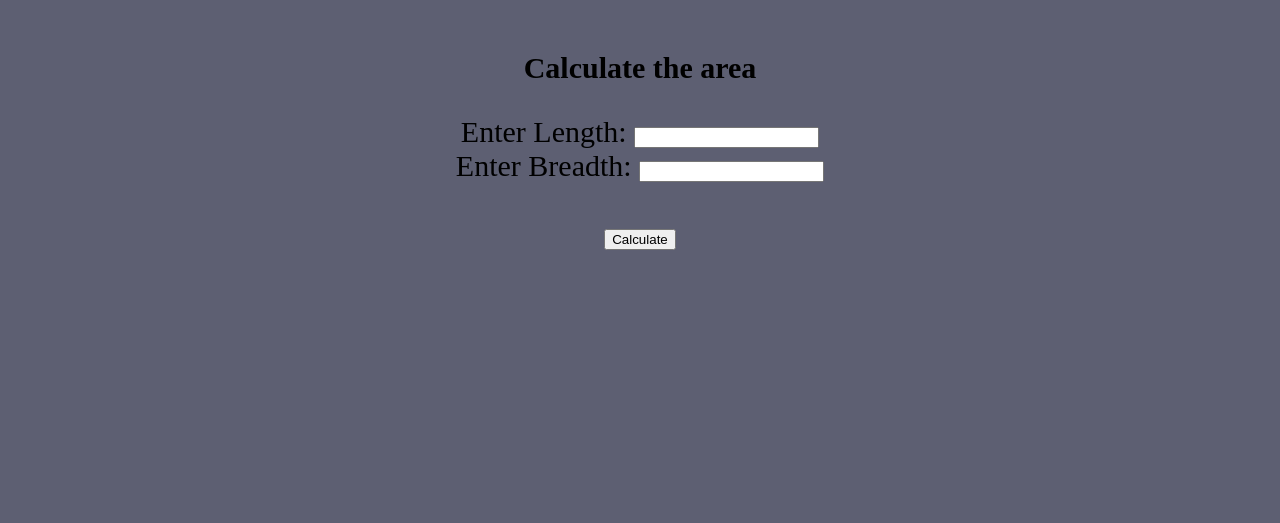
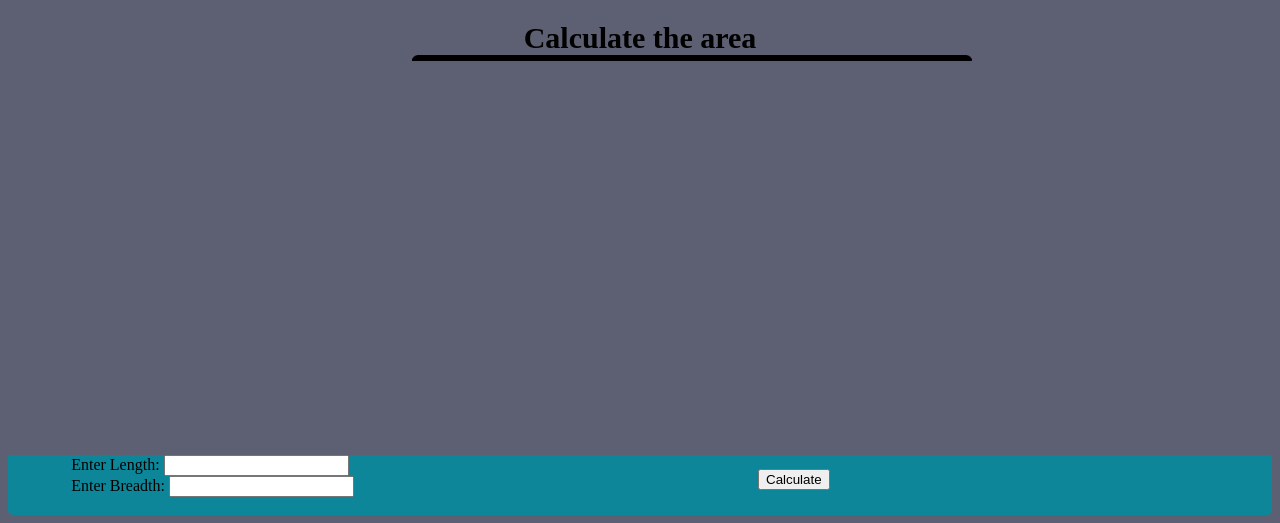
Before and after one commit to RKet729/Area-calculator, a Flask app: page / in a window 1280 px wide. Shown: the part 1231-1754 px from the top of the page. Before the commit the page ends 1481 px from the top, so only its background shows below. Run offline with Flask 3, Linux system fonts and the light colour scheme.

Commit message:
result css

```diff
--- a/app.py
+++ b/app.py
@@ -8,11 +8,9 @@ def calculator():
     if request.method == 'POST':
         length=float(request.form.get('length'))
         breadth=float(request.form.get('breadth'))
-
-        unit=str(request.form.get('unit'))
         area= length * breadth
     else:
         length=breadth=area=None
-    return render_template('index.html',length=length, breadth=breadth,area=area)
+    return render_template('index.html',area=area, length=length, breadth=breadth)
 if __name__=='__main__':
     app.run(debug=True)
--- a/static/style.css
+++ b/static/style.css
@@ -78,7 +78,9 @@ img {
     transform: rotate(0deg) scale(1.4);
 }
 
-
+button{
+    text-align: right;
+}
 button:hover {
     background-color: green;
 }
@@ -93,9 +95,70 @@ h2{
 }
 h3{
     font-size: 30px;
+    margin: 0;
+    padding: 0;
+    text-align: center;
 }
 
 .calculator{
-    text-align: center;
+    margin-left: 32%;
     font-size: 30px;
+    height: 400px;
+    width: 560px;
 }
+.result{
+    font-size: 25px;
+    background-color: grey;
+    border: solid black;
+    border-top-right-radius: 20px;
+    border-top-left-radius: 20px;
+    height:auto;
+}
+.user_input{
+    background-color: rgb(12, 134, 152);
+    height: auto;
+    border-bottom-left-radius: 5px;
+    border-bottom-right-radius: 5px;
+    position: relative;
+}
+.measure{
+    margin-left: 5%;
+}
+
+#lb{
+    margin-left: 5%;
+
+}
+#submit-button{
+    bottom: 0;
+    right: 0;
+    position: absolute;
+    margin-right: 35%;
+    margin-bottom: 2%;
+
+}
+.measure{
+    overflow: hidden;
+    white-space: nowrap;
+    animation: typing 3s;
+}
+@keyframes typing {
+    from {
+        width: 0;
+    }
+    to {
+        width: 100%;
+    }
+}
+
+.measure p:nth-child(1) {
+    animation-delay: 3s;
+}
+
+.measure p:nth-child(2) {
+    animation-delay: 4s;
+}
+
+.measure p:nth-child(3) {
+    animation-delay: 5s;
+}
--- a/templates/index.html
+++ b/templates/index.html
@@ -2,12 +2,12 @@
 <html lang="en">
 <meta charset="UTF-8">
 <meta name="viewport" content="width=device-width, initial-scale=1.0">
-<!-- <link rel="stylesheet" href="static/style.css"> -->
 
 
 <head>
     <title> Area Calculator</title>
     <link rel="stylesheet" href="static/style.css">
+    <link rel="favicon" href="static/img/favicon">
 </head>
 
 <body>
@@ -63,7 +63,7 @@
             <td>7</td>
             <td>(<sup>7</sup>/<su>4</sub> )a<sup>2</sup>cot(<sup>180°</sup>/<sub>7</sub> )</td>
             <td>where a=length of side</td>
-            <td class="pop"><img src="static?img/heptagon.png" alt="heptagon"></td>
+            <td class="pop"><img src="static/img/heptagon.png" alt="heptagon"></td>
         </tr>
         <tr>
             <td>6</td>
@@ -77,7 +77,7 @@
     </table>
     <br>
     <br>
-    <h2>Derivation of formula to calculate the area of rectangle    </h2>
+    <h2>Derivation of formula to calculate the area of rectangle </h2>
 
 
     <iframe width="560" height="315" src="https://www.youtube.com/embed/csNM8CwyunI?si=Y-Z9cFWiFY471YGt"
@@ -89,36 +89,45 @@
 
     <br>
     <br>
+    <h3>Calculate the area</h3>
     <div class="calculator">
-        <h3>Calculate the area</h3>
-        <form action="/" method="post">
+        <div class="result">
+            {% if area is not none %}
+            {% if length|float >= 1 and breadth|float >= 1 %}
+            <div class="measure">
+                <p>Length: {{ length }} {{ selected_unit }}</p>
+                <p>Breadth: {{ breadth }} {{ selected_unit }}</p>
+                <p>Area: {{ area }} square unit</p>
+                {% else %}
+                <p>Length and breadth must be a positive non zero numbers.</p>
+                {% endif %}
+                {% endif %}
+            </div>
+
+        </div>
+        <div class="user_input">
+            <div id="lb">
+                <form action="#" method="post">
                     <label for="length">Enter Length: </label>
                     <input type="number" step="any" name="length" id="length" required>
                     <br>
 
                     <label for="breadth">Enter Breadth: </label>
                     <input type="number" step="any" name="breadth" id="breadth" required>
-            <br>
-
-            <!-- <label for class="selected_unit">Select unit</label>
-            <select name="selected_unit">
+                    <!-- <select name="selected_unit">
                         <option value="cm">cm</option>
                         <option value="inch">inch</option>
                         <option value="feet">ft</option>
                     </select> -->
+
+            </div>
             <br>
-            <button type="submit">Calculate</button>
+            <button type="submit" id="submit-button">Calculate</button>
+        </div>
 
         </form>
-        {% if area is not none %}
-        {% if length|float >= 0 and breadth|float >= 0 %}
-        <p>Length: {{ length }}</p>
-        <p>Breadth: {{ breadth }}</p>
-        <p>Area: {{ area }} square unit</p>
-        {% else %}
-        <p class="show_error">Length and breadth must be positive numbers.</p>
-        {% endif %}
-        {% endif %}
+
+
     </div>
 </body>
 
```
Lines whose indentation alone changed are shown as unchanged.
